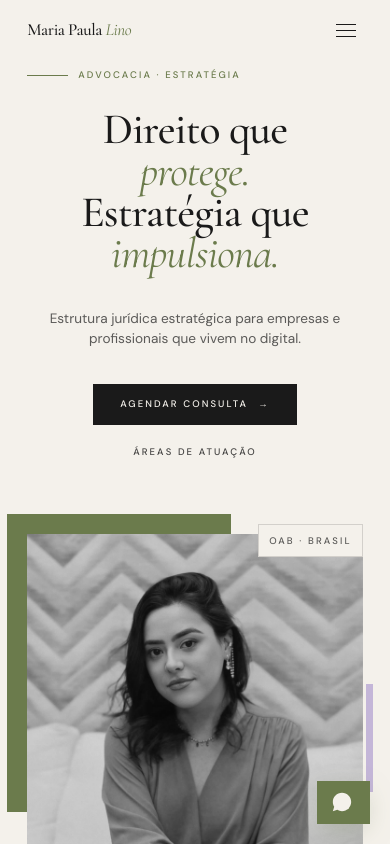
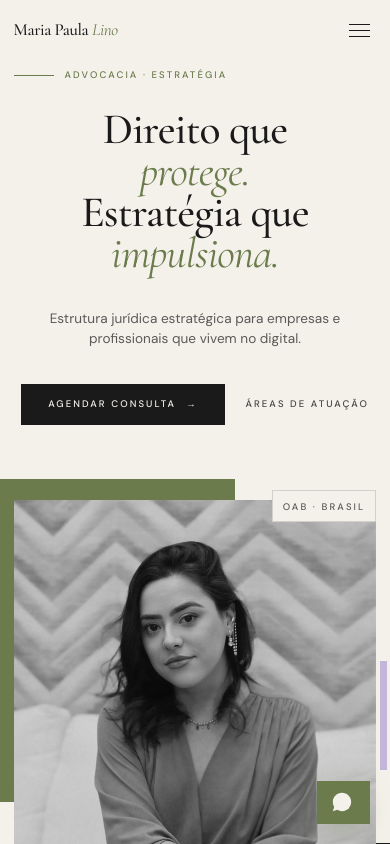
Before and after one commit to anacquesta/mariapaula-project, a React (Vite) app: page / in a window 390 px wide. Shown: the top 844 px of the page. Built offline with nearby package versions, Linux system fonts and the light colour scheme; the HTML template or start-up script is replaced by a standard one.

Commit message:
fix(responsive): resolve horizontal layout overflow and cut-off content on small mobile screen sizes

```diff
--- a/src/components/site/Contact.tsx
+++ b/src/components/site/Contact.tsx
@@ -45,8 +45,8 @@ const Contact = () => {
 
   return (
     <section id="contato" className="py-12 md:py-20 bg-olive text-offwhite">
-      <div ref={ref} className="container reveal grid grid-cols-12 gap-y-12 md:gap-16">
-        <div className="col-span-12 md:col-span-5 flex flex-col items-center text-center md:items-start md:text-left">
+      <div ref={ref} className="container reveal grid grid-cols-1 md:grid-cols-12 gap-y-12 md:gap-16">
+        <div className="col-span-1 md:col-span-5 flex flex-col items-center text-center md:items-start md:text-left">
           <div className="flex items-center justify-start gap-3 mb-6 w-full">
             <span className="h-px w-12 bg-offwhite" />
             <span className="label-caps text-offwhite">Contato</span>
@@ -75,7 +75,7 @@ const Contact = () => {
           </div>
         </div>
 
-        <form onSubmit={handleSubmit} className="col-span-12 md:col-span-7 space-y-7 flex flex-col items-center md:items-start w-full" noValidate>
+        <form onSubmit={handleSubmit} className="col-span-1 md:col-span-7 space-y-7 flex flex-col items-center md:items-start w-full" noValidate>
           <div className="grid md:grid-cols-2 gap-7">
             <div>
               <label className="label-caps text-offwhite/60 block w-full text-center md:text-left">Nome</label>
--- a/src/components/site/Hero.tsx
+++ b/src/components/site/Hero.tsx
@@ -8,9 +8,9 @@ const Hero = () => {
         <span className="label-caps text-foreground/50">Edição 01 — Direito Digital · 2026</span>
       </div>
 
-      <div className="container grid grid-cols-12 gap-6 md:gap-10 items-end">
+      <div className="container grid grid-cols-1 lg:grid-cols-12 gap-6 lg:gap-10 items-end">
         {/* LEFT — typography */}
-        <div className="col-span-12 lg:col-span-7 relative flex flex-col items-center text-center lg:items-start lg:text-left">
+        <div className="col-span-1 lg:col-span-7 relative flex flex-col items-center text-center lg:items-start lg:text-left">
           <div className="flex items-center justify-start gap-3 mb-8 w-full">
             <span className="h-px w-12 bg-olive" />
             <span className="label-caps text-olive">Advocacia · Estratégia</span>
@@ -43,7 +43,7 @@ const Hero = () => {
         </div>
 
         {/* RIGHT — editorial visual */}
-        <div className="col-span-12 lg:col-span-5 relative mt-16 lg:mt-0">
+        <div className="col-span-1 lg:col-span-5 relative mt-16 lg:mt-0">
           <div className="relative aspect-[3/4] w-full max-w-md mx-auto">
             {/* Olive block behind */}
             <div className="absolute -top-6 -left-6 w-2/3 h-2/3 bg-olive z-0" />
--- a/src/pages/Agendar.tsx
+++ b/src/pages/Agendar.tsx
@@ -225,9 +225,9 @@ const Agendar = () => {
       </section>
 
       <section className="pb-24">
-        <div className="container grid grid-cols-12 gap-10 md:gap-16">
+        <div className="container grid grid-cols-1 md:grid-cols-12 gap-10 md:gap-16">
           {/* Calendar */}
-          <div className="col-span-12 md:col-span-7 min-w-0">
+          <div className="col-span-1 md:col-span-7 min-w-0">
             <div className="label-caps text-foreground/50 mb-4">1. Selecione o dia</div>
             <div className="flex gap-3 overflow-x-auto pb-4 snap-x snap-mandatory scrollbar-hide md:flex-wrap md:overflow-visible">
               {days.map((d) => {
@@ -284,7 +284,7 @@ const Agendar = () => {
           </div>
 
           {/* Form */}
-          <form onSubmit={handleSubmit} className="col-span-12 md:col-span-5 space-y-6 min-w-0" noValidate>
+          <form onSubmit={handleSubmit} className="col-span-1 md:col-span-5 space-y-6 min-w-0" noValidate>
             <div className="label-caps text-foreground/50 mb-2">3. Informe seus dados</div>
 
             <div className="border border-foreground/15 p-5 bg-foreground/[0.02]">
--- a/tailwind.config.ts
+++ b/tailwind.config.ts
@@ -1,4 +1,5 @@
 import type { Config } from "tailwindcss";
+import tailwindcssAnimate from "tailwindcss-animate";
 
 export default {
   darkMode: ["class"],
@@ -7,7 +8,10 @@ export default {
   theme: {
     container: {
       center: true,
-      padding: "2rem",
+      padding: {
+        DEFAULT: "1rem",
+        sm: "2rem",
+      },
       screens: { "2xl": "1200px" },
     },
     extend: {
@@ -70,5 +74,5 @@ export default {
       },
     },
   },
-  plugins: [require("tailwindcss-animate")],
+  plugins: [tailwindcssAnimate],
 } satisfies Config;
```
